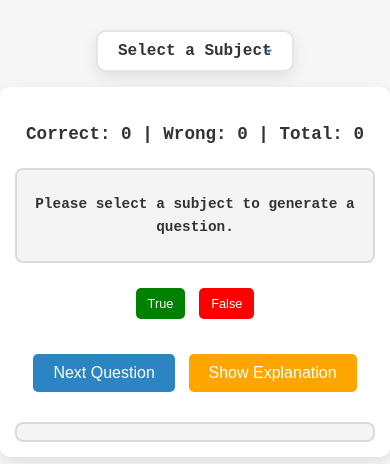
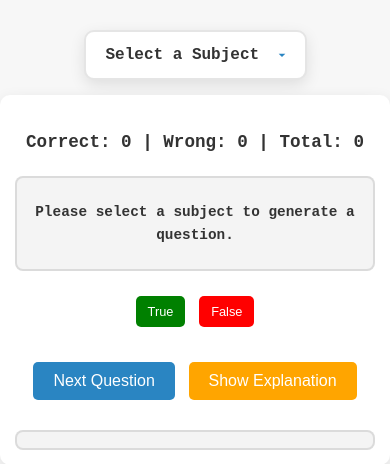
Before and after one commit to gautamxgambhir/Ace-Science, a Flask app: page /quiz in a window 390 px wide. Shown: the part 188-652 px from the top of the page. Run offline with Flask 3, Linux system fonts and the light colour scheme; parts of the project's set-up code (start-up, migrations or seed data) failed here and were passed over; some web fonts are replaced.

Commit message:
Fixed responsiveness

```diff
--- a/static/css/quiz.css
+++ b/static/css/quiz.css
@@ -119,31 +119,6 @@ header p {
     box-shadow: 0 4px 12px rgba(42, 133, 194, 0.1);
 }
 
-/* Perfect Mobile Match */
-@media (max-width: 768px) {
-    .subject-selector {
-        margin: 30px auto 15px;
-        padding: 0 15px;
-    }
-
-    #subject-dropdown {
-        padding: 12px 24px;
-        font-size: 1.1rem;
-        background-position: right 15px center;
-    }
-
-    #subject-dropdown option {
-        padding: 10px 16px;
-        font-size: 1rem;
-    }
-}
-
-@media (max-width: 480px) {
-    #subject-dropdown {
-        font-size: 1rem;
-        padding: 10px 20px;
-    }
-}
 #quiz-container {
     max-width: 600px;
     margin: auto auto;
@@ -301,6 +276,21 @@ footer {
     #explanation {
         font-size: 0.9rem;
     }
+    .subject-selector {
+        margin: 30px auto 15px;
+        padding: 0 15px;
+    }
+
+    #subject-dropdown {
+        padding: 14px 45px 14px 20px;
+        font-size: 1.1rem;
+        background-position: right 15px center;
+    }
+
+    #subject-dropdown option {
+        padding: 10px 16px;
+        font-size: 1rem;
+    }
 }
 
 @media screen and (max-width: 480px) {
@@ -326,4 +316,8 @@ footer {
         font-size: 0.8rem;
         padding: 8px;
     }
+    #subject-dropdown {
+        padding: 14px 45px 14px 20px;
+        font-size: 1rem;
+    }
 }
```
